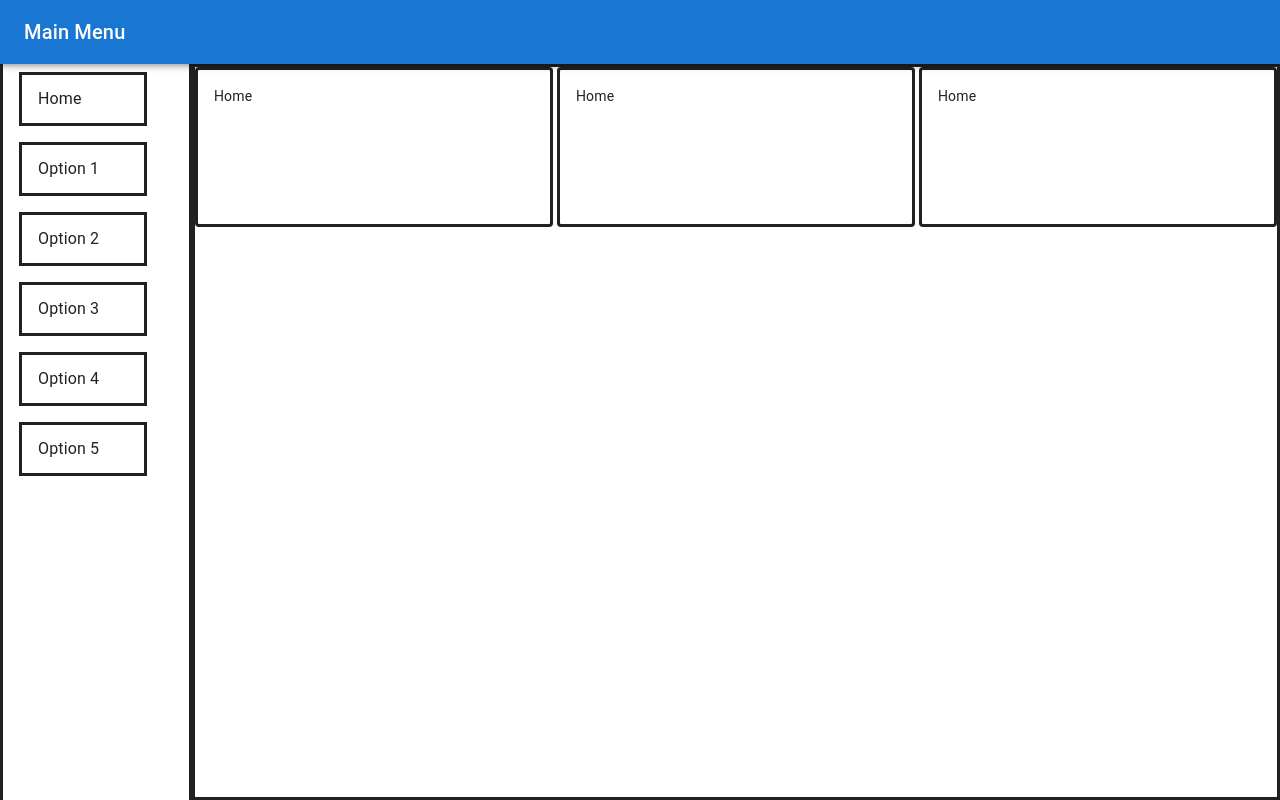
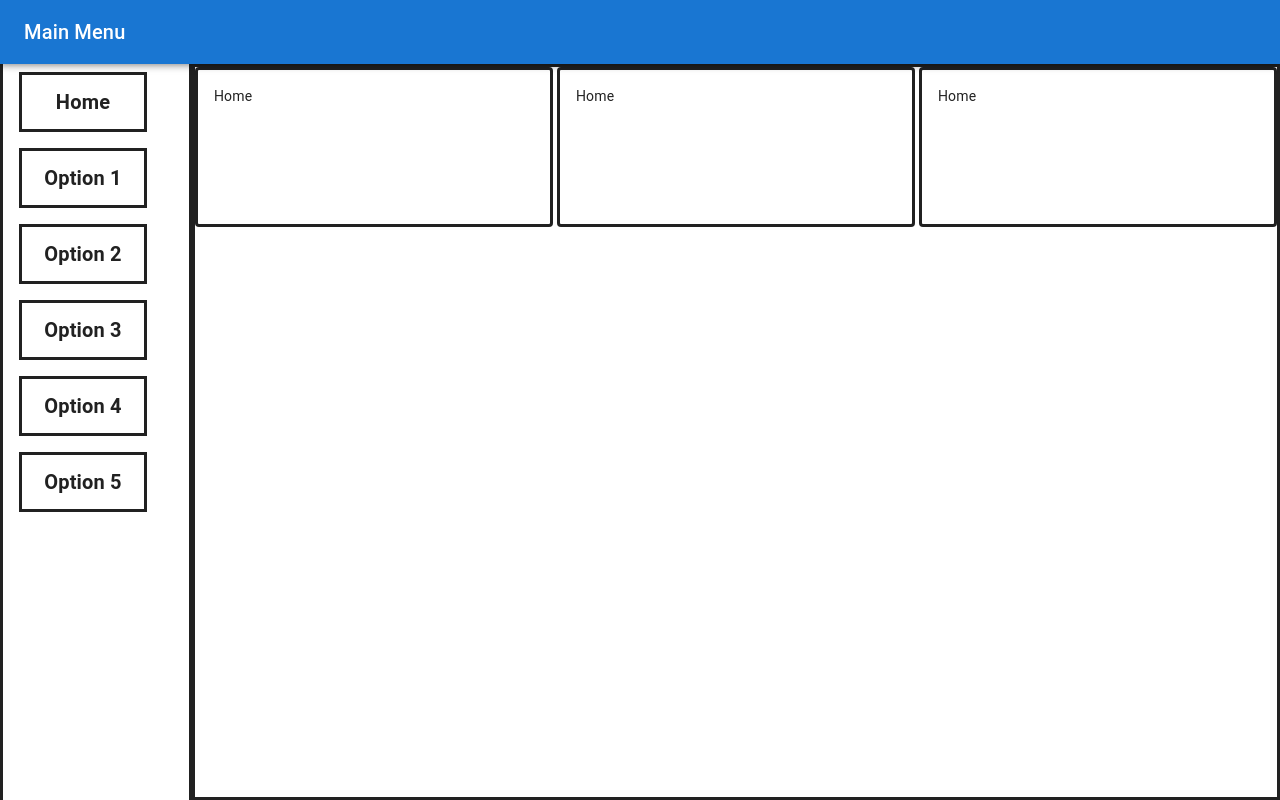
Before and after one commit to jondoetsch27/react-material-ui-demo, a React (Create React App) app: page /home in a window 1280 px wide. Built offline with nearby package versions, Linux system fonts and the light colour scheme.

Commit message:
fixed font size issue

```diff
--- a/src/layout/NavigationList.tsx
+++ b/src/layout/NavigationList.tsx
@@ -26,7 +26,12 @@ const NavigationList: React.FC = ({children}) => {
                     <ListItemText
                         color={colors.ghostWhite}
                         primary={"Home"}
-                        sx={{color: colors.ghostWhite, fontSize: 12}}
+                        primaryTypographyProps={{
+                            align: "center",
+                            color: colors.ghostWhite,
+                            fontSize: 20,
+                            fontWeight: "bolder"
+                        }}
                     />
                 </ListItemButton>
             </ListItem>
@@ -47,7 +52,12 @@ const NavigationList: React.FC = ({children}) => {
                     <ListItemText
                         color={colors.ghostWhite}
                         primary={"Option 1"}
-                        sx={{color: colors.ghostWhite, fontSize: 12}}
+                        primaryTypographyProps={{
+                            align: "center",
+                            color: colors.ghostWhite,
+                            fontSize: 20,
+                            fontWeight: "bolder"
+                        }}
                     />
                 </ListItemButton>
             </ListItem>
@@ -67,7 +77,12 @@ const NavigationList: React.FC = ({children}) => {
                     <ListItemText
                         color={colors.ghostWhite}
                         primary={"Option 2"}
-                        sx={{color: colors.ghostWhite, fontSize: 12}}
+                        primaryTypographyProps={{
+                            align: "center",
+                            color: colors.ghostWhite,
+                            fontSize: 20,
+                            fontWeight: "bolder"
+                        }}
                     />
                 </ListItemButton>
             </ListItem>
@@ -87,7 +102,12 @@ const NavigationList: React.FC = ({children}) => {
                     <ListItemText
                         color={colors.ghostWhite}
                         primary={"Option 3"}
-                        sx={{color: colors.ghostWhite, fontSize: 12}}
+                        primaryTypographyProps={{
+                            align: "center",
+                            color: colors.ghostWhite,
+                            fontSize: 20,
+                            fontWeight: "bolder"
+                        }}
                     />
                 </ListItemButton>
             </ListItem>
@@ -107,7 +127,12 @@ const NavigationList: React.FC = ({children}) => {
                     <ListItemText
                         color={colors.ghostWhite}
                         primary={"Option 4"}
-                        sx={{color: colors.ghostWhite, fontSize: 12}}
+                        primaryTypographyProps={{
+                            align: "center",
+                            color: colors.ghostWhite,
+                            fontSize: 20,
+                            fontWeight: "bolder"
+                        }}
                     />
                 </ListItemButton>
             </ListItem>
@@ -127,7 +152,12 @@ const NavigationList: React.FC = ({children}) => {
                     <ListItemText
                         color={colors.ghostWhite}
                         primary={"Option 5"}
-                        sx={{color: colors.ghostWhite, fontSize: 12}}
+                        primaryTypographyProps={{
+                            align: "center",
+                            color: colors.ghostWhite,
+                            fontSize: 20,
+                            fontWeight: "bolder"
+                        }}
                     />
                 </ListItemButton>
             </ListItem>
```
